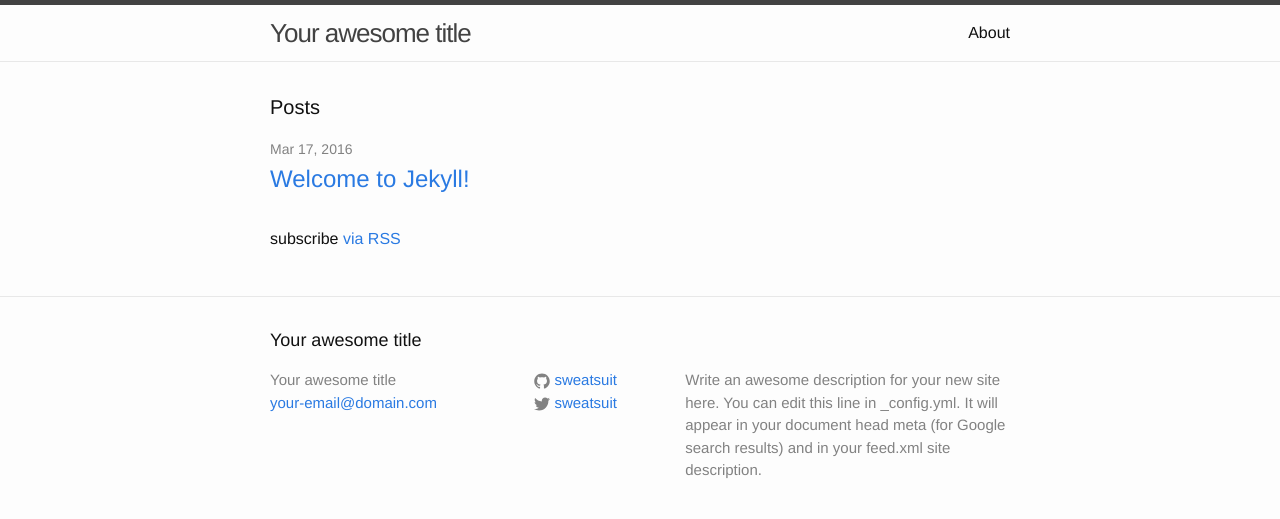
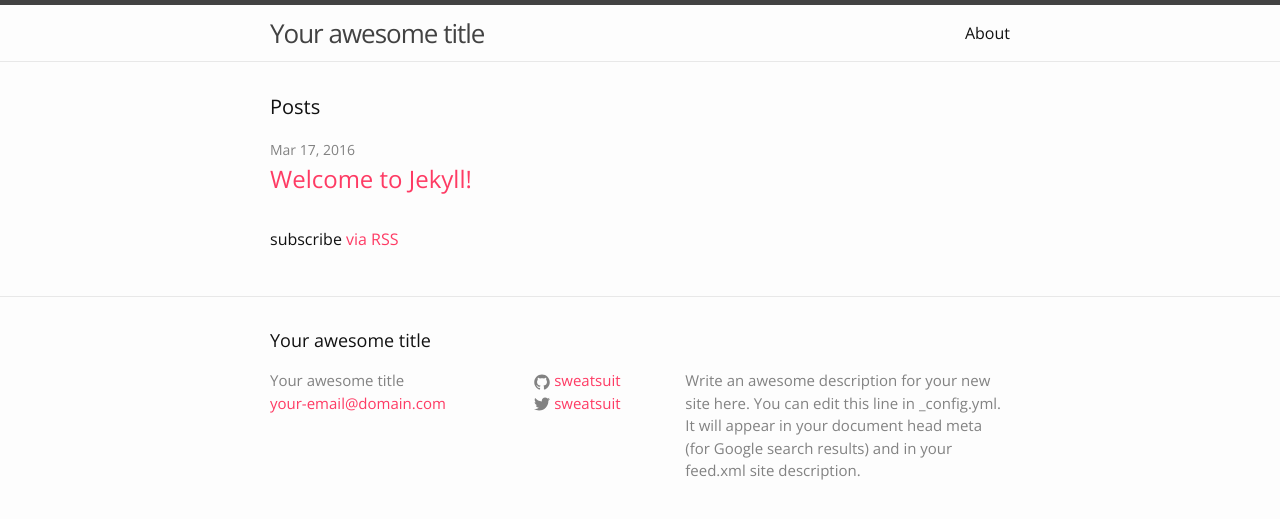
Before and after one commit to sweatsuit/sweatsui.github.io, a Jekyll site: the page built from index.html, in a window 1280 px wide. Shown: the top 519 px of the page. Built offline with Jekyll 4.4.1, drawn with Linux system fonts in a browser that asks for light colours.

Commit message:
global font

```diff
--- a/_includes/head.html
+++ b/_includes/head.html
@@ -6,6 +6,7 @@
   <title>{% if page.title %}{{ page.title | escape }}{% else %}{{ site.title | escape }}{% endif %}</title>
   <meta name="description" content="{% if page.excerpt %}{{ page.excerpt | strip_html | strip_newlines | truncate: 160 }}{% else %}{{ site.description }}{% endif %}">
 
+  <link href='https://fonts.googleapis.com/css?family=Open+Sans:300,400,600,300italic,400italic' rel='stylesheet' type='text/css'>
   <link rel="stylesheet" href="{{ "/css/main.css" | prepend: site.baseurl }}">
   <link rel="canonical" href="{{ page.url | replace:'index.html','' | prepend: site.baseurl | prepend: site.url }}">
   <link rel="alternate" type="application/rss+xml" title="{{ site.title }}" href="{{ "/feed.xml" | prepend: site.baseurl | prepend: site.url }}">
--- a/css/main.scss
+++ b/css/main.scss
@@ -6,9 +6,9 @@
 
 
 // Our variables
-$base-font-family: "Helvetica Neue", Helvetica, Arial, sans-serif;
+$base-font-family: "Open Sans", "Helvetica Neue", Helvetica, Arial, sans-serif;
 $base-font-size:   16px;
-$base-font-weight: 400;
+$base-font-weight: 300;
 $small-font-size:  $base-font-size * 0.875;
 $base-line-height: 1.5;
 
@@ -16,7 +16,7 @@ $spacing-unit:     30px;
 
 $text-color:       #111;
 $background-color: #fdfdfd;
-$brand-color:      #2a7ae2;
+$brand-color:      #FE3B64;
 
 $grey-color:       #828282;
 $grey-color-light: lighten($grey-color, 40%);
```
